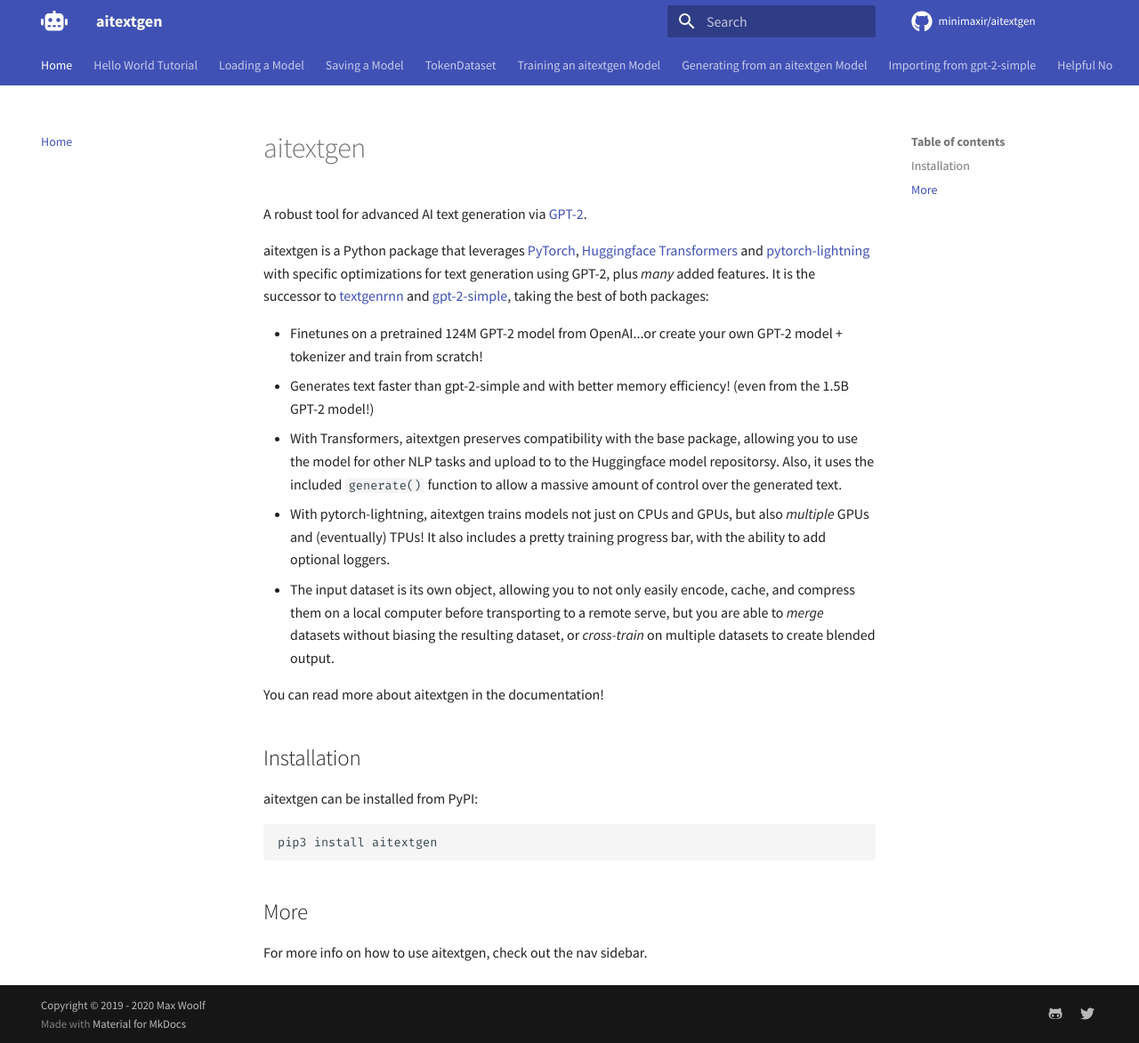
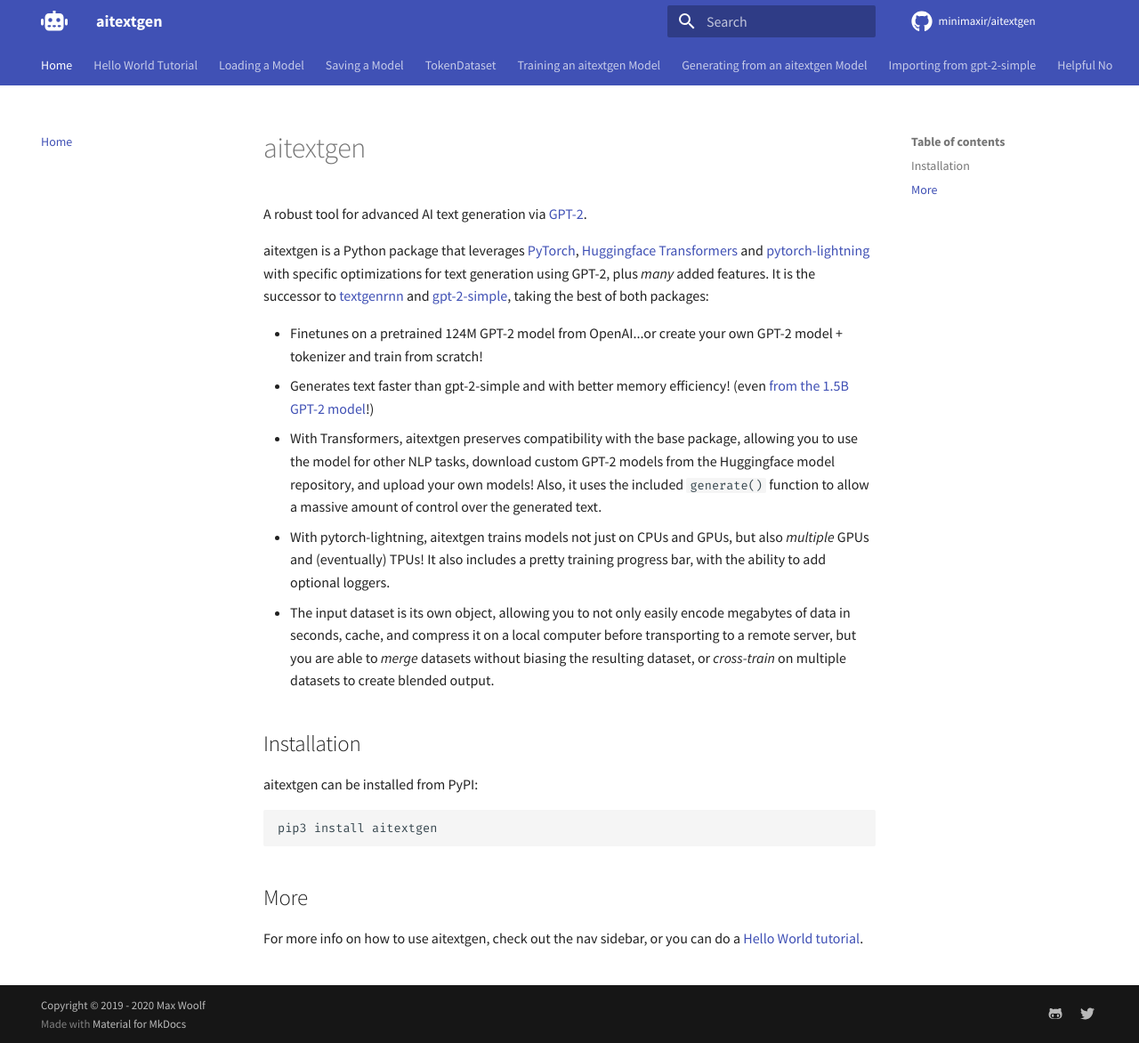
Before and after one commit to minimaxir/aitextgen, an MkDocs documentation site: the page built from docs/index.md, in a window 1280 px wide and 1172 px high. Shown: the whole window at 89% size. Built offline with MkDocs 1.6.1 and Material for MkDocs 9.7.7, drawn with Linux system fonts in a browser that asks for light colours; comment, search, counter and statistics services are not loaded.

```diff
--- a/docs/index.md
+++ b/docs/index.md
@@ -5,12 +5,10 @@ A robust tool for advanced AI text generation via [GPT-2](https://openai.com/blo
 aitextgen is a Python package that leverages [PyTorch](https://pytorch.org), [Huggingface Transformers](https://github.com/huggingface/transformers) and [pytorch-lightning](https://github.com/PyTorchLightning/pytorch-lightning) with specific optimizations for text generation using GPT-2, plus _many_ added features. It is the successor to [textgenrnn](https://github.com/minimaxir/textgenrnn) and [gpt-2-simple](https://github.com/minimaxir/gpt-2-simple), taking the best of both packages:
 
 - Finetunes on a pretrained 124M GPT-2 model from OpenAI...or create your own GPT-2 model + tokenizer and train from scratch!
-- Generates text faster than gpt-2-simple and with better memory efficiency! (even from the 1.5B GPT-2 model!)
-- With Transformers, aitextgen preserves compatibility with the base package, allowing you to use the model for other NLP tasks and upload to to the Huggingface model repositorsy. Also, it uses the included `generate()` function to allow a massive amount of control over the generated text.
+- Generates text faster than gpt-2-simple and with better memory efficiency! (even [from the 1.5B GPT-2 model](tutorials/generate_1_5b/)!)
+- With Transformers, aitextgen preserves compatibility with the base package, allowing you to use the model for other NLP tasks, download custom GPT-2 models from the Huggingface model repository, and upload your own models! Also, it uses the included `generate()` function to allow a massive amount of control over the generated text.
 - With pytorch-lightning, aitextgen trains models not just on CPUs and GPUs, but also _multiple_ GPUs and (eventually) TPUs! It also includes a pretty training progress bar, with the ability to add optional loggers.
-- The input dataset is its own object, allowing you to not only easily encode, cache, and compress them on a local computer before transporting to a remote serve, but you are able to _merge_ datasets without biasing the resulting dataset, or _cross-train_ on multiple datasets to create blended output.
-
-You can read more about aitextgen in the documentation!
+- The input dataset is its own object, allowing you to not only easily encode megabytes of data in seconds, cache, and compress it on a local computer before transporting to a remote server, but you are able to _merge_ datasets without biasing the resulting dataset, or _cross-train_ on multiple datasets to create blended output.
 
 ## Installation
 
@@ -22,4 +20,4 @@ pip3 install aitextgen
 
 ## More
 
-For more info on how to use aitextgen, check out the nav sidebar.
+For more info on how to use aitextgen, check out the nav sidebar, or you can do a [Hello World tutorial](tutorials/hello-world.md).
```
Also changed, not shown: README.md (+3 -3 lines), 1 other file.
